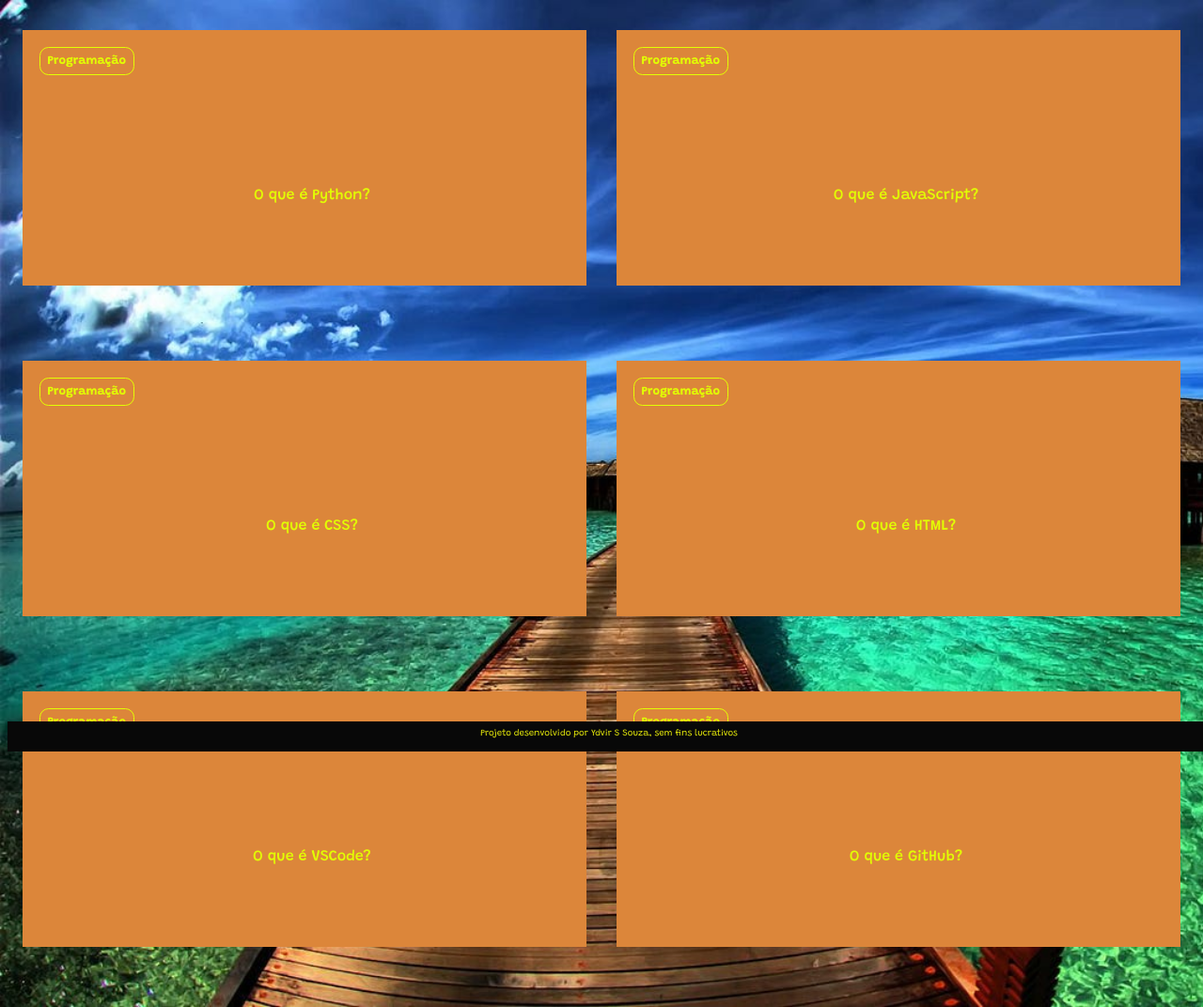
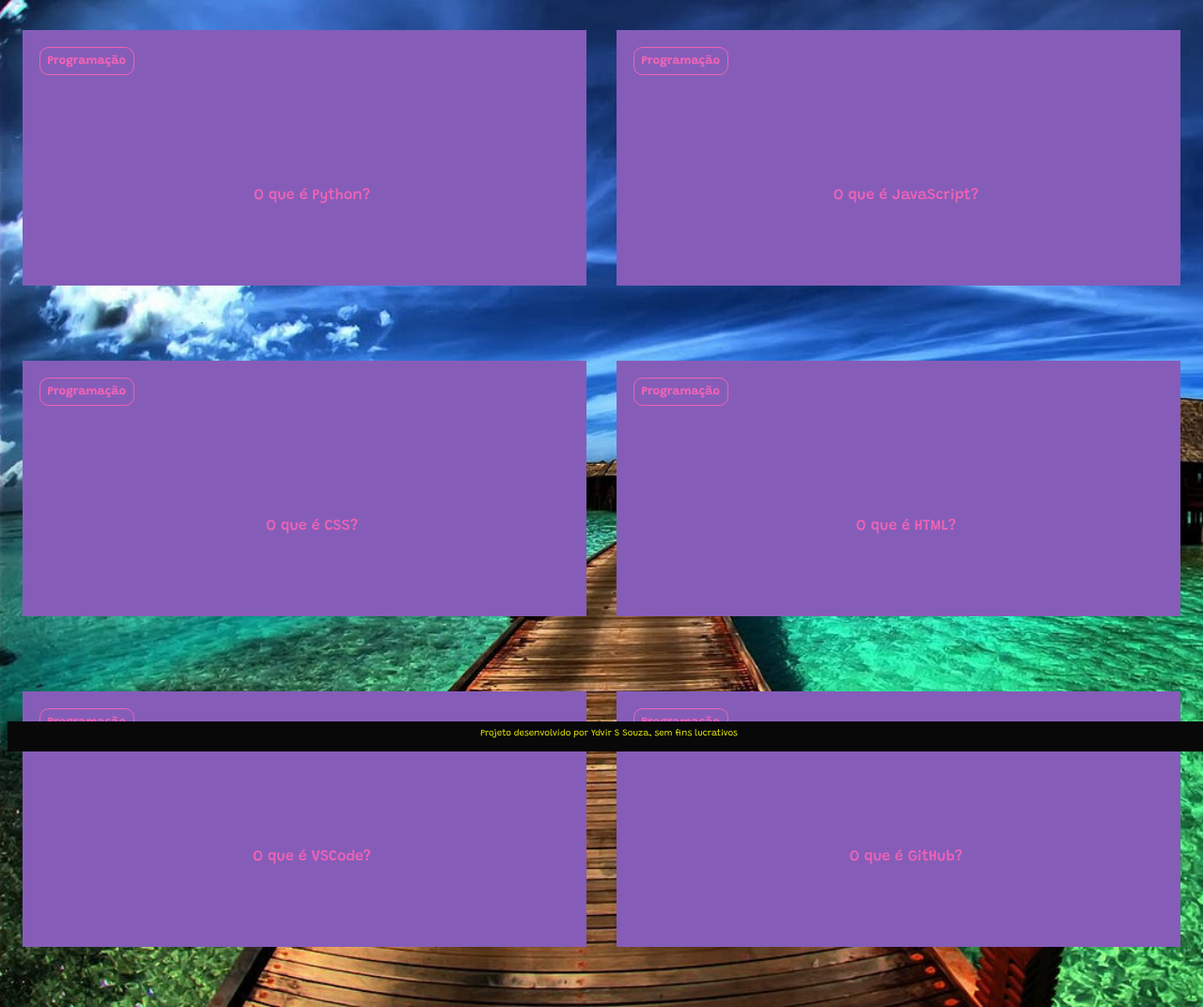
Before and after one commit to OlMngckas/prgr, a plain HTML site: page index.html in a window 1280 px wide. Shown: the whole page at 94% size. Drawn offline with Linux system fonts and the light colour scheme.

Commit message:
18 /11/2024

```diff
--- a/index.html
+++ b/index.html
@@ -3,7 +3,7 @@
 <head>
     <meta charset="UTF-8">
     <meta name="viewport" content="width=device-width, initial-scale=1.0">
-    <title>FlashCards - Prof Ydvir</title>
+    <title>FlashCards - olga mria</title>
     <link rel="stylesheet" href="style.css">
 </head>
 <body>
--- a/style.css
+++ b/style.css
@@ -1,9 +1,9 @@
 @import url('https://fonts.googleapis.com/css2?family=Grandstander:ital,wght@0,100..900;1,100..900&display=swap');
 
 :root{
-  --text-color: #e2ff03;
-  --card-front-color: #dc863a;
-  --card-back-color: #eae4bd;
+  --text-color: #f063b5;
+  --card-front-color: #855db9;
+  --card-back-color: #55a2eb;
 }
 
 body {
```
